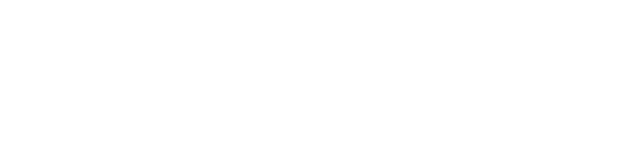
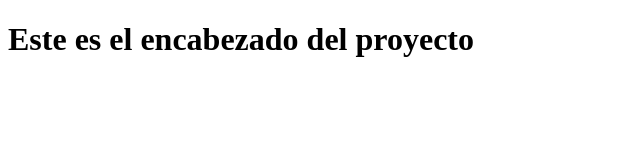
Before and after one commit to 1096207190santiago-gif/proyecto-colaborativo-neatbeans1, a plain HTML site: page public_html/index.html in a window 1280 px wide. Shown: the whole page, without its empty margins (0-640 px from the left). Drawn offline with Linux system fonts and the light colour scheme.

Commit message:
2do commit

```diff
--- a/public_html/index.html
+++ b/public_html/index.html
@@ -10,6 +10,6 @@
         <meta name="viewport" content="width=device-width, initial-scale=1.0">
     </head>
     <body>
-
+        <header><h1>Este es el encabezado del proyecto</h1></header>
     </body>
 </html>
```
